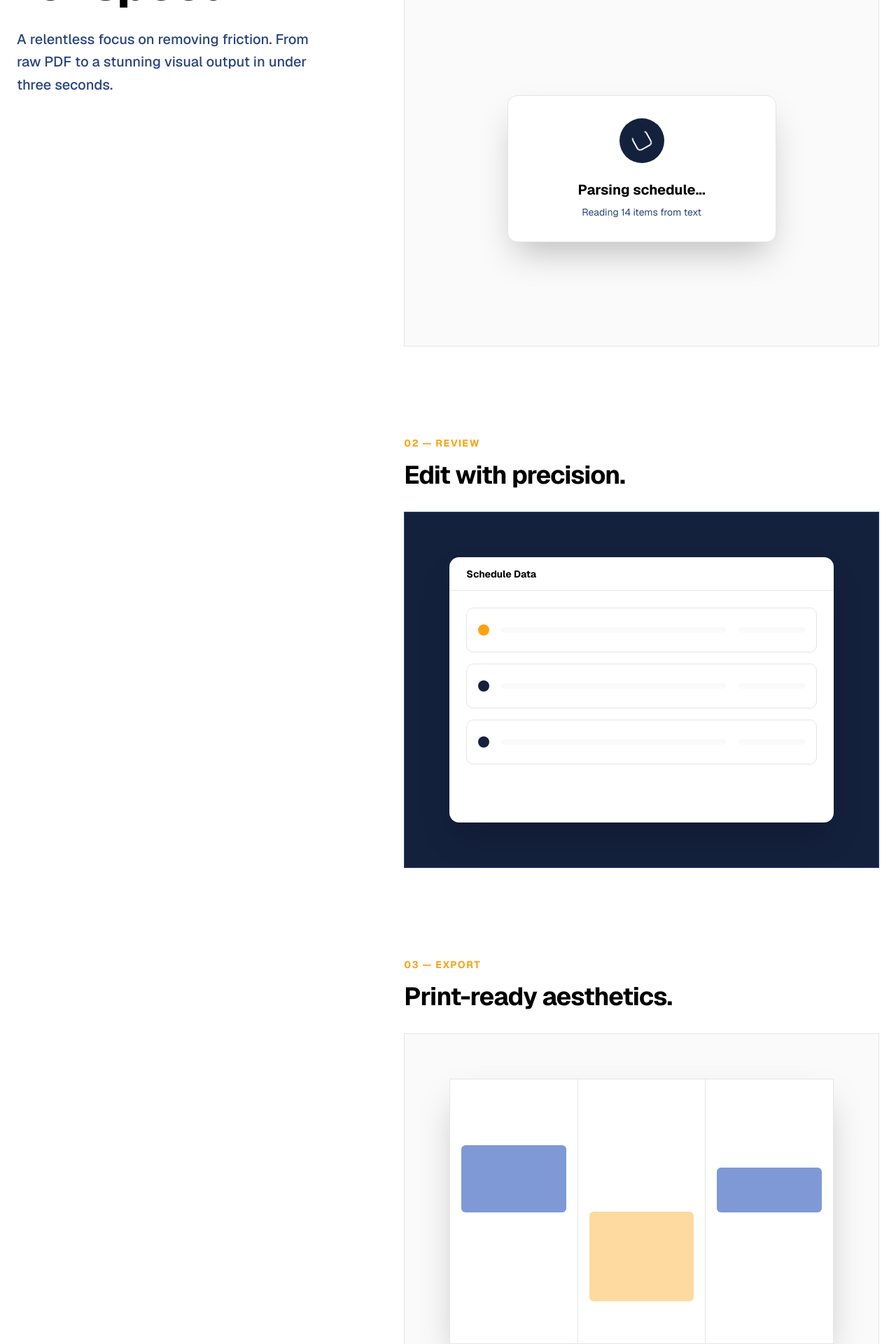
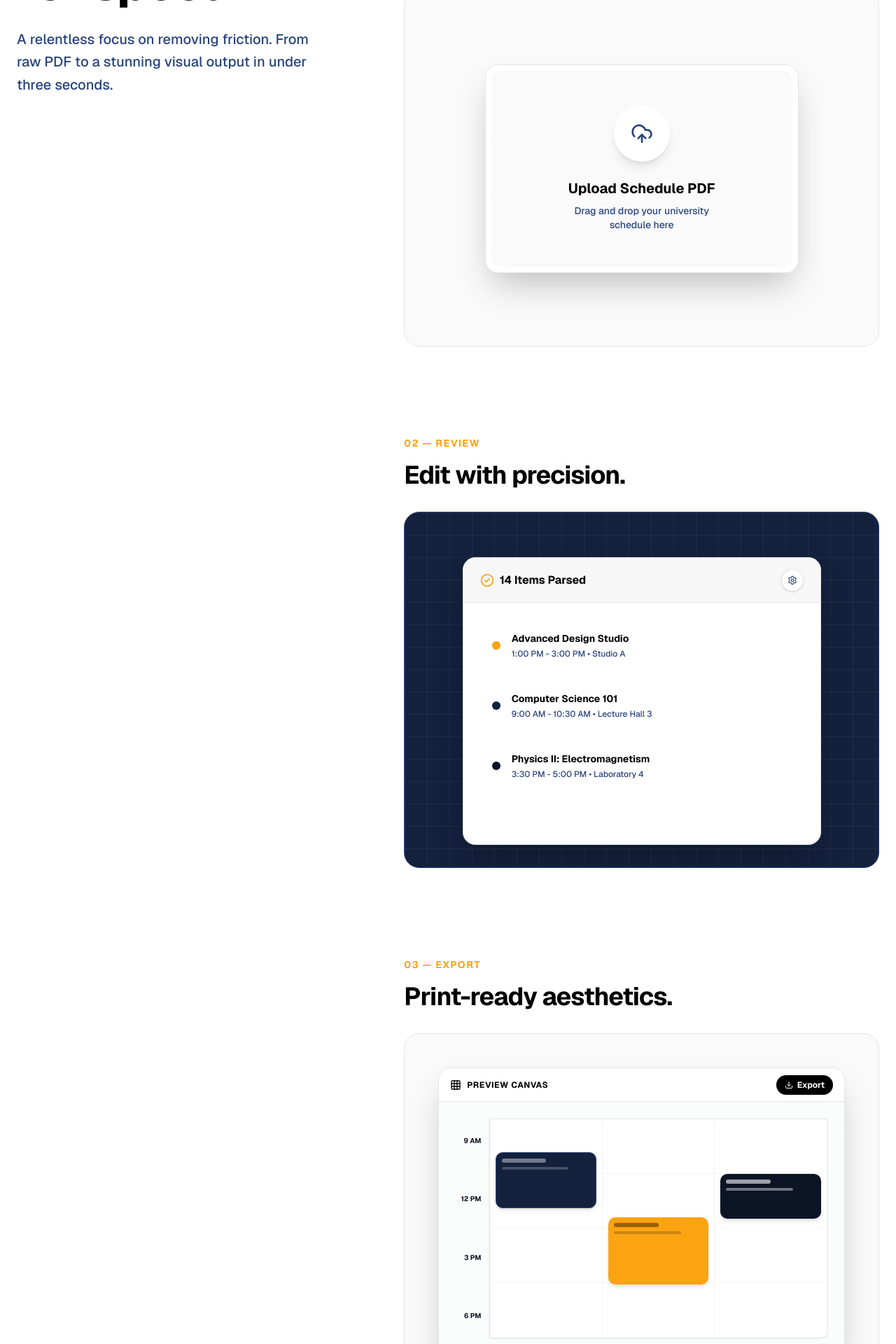
Before and after one commit to vardzz/gridworks, a Next.js app: page / in a window 1280 px wide. Shown: the part 1660-3580 px from the top of the page at 70% size. Built offline with nearby package versions, Linux system fonts and the light colour scheme.

Commit message:
feat: add FeaturesSection component to showcase core product capabilities

```diff
--- a/src/components/landing/FeaturesSection.tsx
+++ b/src/components/landing/FeaturesSection.tsx
@@ -1,3 +1,5 @@
+import { UploadCloud, FileText, CheckCircle2, ChevronRight, Settings, Grid as GridIcon, Download } from "lucide-react";
+
 export function FeaturesSection() {
   return (
     <section id="features" className="relative max-w-[1400px] mx-auto px-6 py-32 md:py-48">
@@ -16,60 +18,144 @@ export function FeaturesSection() {
         {/* Scrolling Visuals Column */}
         <div className="md:col-span-7 flex flex-col gap-32">
 
-          {/* Feature 1 */}
+          {/* Feature 1: Intake */}
           <div className="group">
             <div className="text-sm font-bold text-[#fca311] tracking-widest uppercase mb-4">01 — Intake</div>
             <h3 className="text-4xl font-bold tracking-tight text-black mb-8">Drop your raw data.</h3>
-            <div className="aspect-[4/3] bg-alabaster-grey-900 border border-alabaster-grey p-8 md:p-16 flex items-center justify-center transition-transform duration-700 group-hover:scale-[1.02]">
-              <div className="w-full max-w-sm bg-white border border-alabaster-grey shadow-2xl rounded-xl p-8 text-center">
-                <div className="w-16 h-16 bg-prussian-blue rounded-full mx-auto mb-6 flex items-center justify-center">
-                  <div className="w-6 h-6 border-2 border-white rounded-sm border-t-transparent animate-spin" />
+            <div className="aspect-[4/3] bg-alabaster-grey-900 border border-alabaster-grey p-8 md:p-16 flex items-center justify-center transition-transform duration-700 group-hover:scale-[1.02] overflow-hidden rounded-3xl">
+
+              <div className="w-full max-w-md bg-white border border-alabaster-grey shadow-2xl rounded-2xl p-2 flex flex-col relative overflow-hidden">
+                <div className="absolute top-0 inset-x-0 h-1 bg-gradient-to-r from-[#fca311] to-prussian-blue-300 opacity-0 group-hover:opacity-100 transition-opacity duration-700" />
+
+                {/* Drag and Drop Zone */}
+                <div className="border-2 border-dashed border-alabaster-grey-900 rounded-xl bg-alabaster-grey/20 flex flex-col items-center justify-center p-12 relative group-hover:border-prussian-blue-300 transition-colors duration-500 overflow-hidden">
+
+                  <div className="w-20 h-20 bg-white rounded-full shadow-lg flex items-center justify-center mb-6 group-hover:-translate-y-2 group-hover:shadow-xl transition-all duration-500 relative z-10">
+                    <UploadCloud className="text-prussian-blue-600 group-hover:text-[#fca311] transition-colors" size={32} />
+                  </div>
+                  <h4 className="text-xl font-bold text-black mb-2">Upload Schedule PDF</h4>
+                  <p className="text-sm text-prussian-blue-600 font-medium text-center max-w-[200px]">Drag and drop your university schedule here</p>
+
+                  {/* Floating Document Mock 1 */}
+                  <div className="absolute top-6 left-6 w-12 h-16 bg-white shadow-lg rounded border border-alabaster-grey flex flex-col items-center justify-center -rotate-12 opacity-0 group-hover:opacity-100 group-hover:translate-y-2 transition-all duration-700 delay-100 z-0">
+                    <FileText className="text-[#fca311]" size={20} />
+                  </div>
+                  {/* Floating Document Mock 2 */}
+                  <div className="absolute bottom-6 right-8 w-10 h-14 bg-white shadow-lg rounded border border-alabaster-grey flex flex-col items-center justify-center rotate-12 opacity-0 group-hover:opacity-100 group-hover:-translate-y-2 transition-all duration-700 delay-200 z-0">
+                    <FileText className="text-prussian-blue-300" size={16} />
+                  </div>
                 </div>
-                <div className="text-xl font-bold text-black mb-2">Parsing schedule...</div>
-                <div className="text-sm text-prussian-blue-600">Reading 14 items from text</div>
               </div>
+
             </div>
           </div>
 
-          {/* Feature 2 */}
+          {/* Feature 2: Review */}
           <div className="group">
             <div className="text-sm font-bold text-[#fca311] tracking-widest uppercase mb-4">02 — Review</div>
             <h3 className="text-4xl font-bold tracking-tight text-black mb-8">Edit with precision.</h3>
-            <div className="aspect-[4/3] bg-prussian-blue border border-prussian-blue-600 p-8 md:p-16 flex items-center justify-center transition-transform duration-700 group-hover:scale-[1.02]">
-              <div className="w-full h-full bg-white rounded-xl shadow-2xl overflow-hidden flex flex-col">
-                <div className="h-12 border-b border-alabaster-grey flex items-center px-6">
-                  <div className="text-sm font-bold text-black">Schedule Data</div>
+            <div className="aspect-[4/3] bg-prussian-blue border border-prussian-blue-600 p-8 md:p-12 flex items-center justify-center transition-transform duration-700 group-hover:scale-[1.02] rounded-3xl overflow-hidden relative">
+
+              <div className="absolute inset-0 bg-[linear-gradient(to_right,rgba(255,255,255,0.05)_1px,transparent_1px),linear-gradient(to_bottom,rgba(255,255,255,0.05)_1px,transparent_1px)] bg-[size:2rem_2rem]" />
+
+              <div className="w-full h-full max-w-lg bg-white rounded-2xl shadow-2xl overflow-hidden flex flex-col border border-alabaster-grey translate-y-4 group-hover:translate-y-0 transition-transform duration-700 relative z-10">
+                <div className="h-16 border-b border-alabaster-grey flex items-center justify-between px-6 bg-alabaster-grey/30">
+                  <div className="text-base font-bold text-black flex items-center gap-2">
+                    <CheckCircle2 className="text-[#fca311]" size={20} />
+                    14 Items Parsed
+                  </div>
+                  <div className="flex gap-2">
+                    <button className="w-8 h-8 rounded-full bg-white border border-alabaster-grey flex items-center justify-center shadow-sm hover:bg-alabaster-grey-900 transition-colors">
+                      <Settings size={14} className="text-prussian-blue-600" />
+                    </button>
+                  </div>
                 </div>
-                <div className="p-6 flex flex-col gap-4">
-                  {[1, 2, 3].map((i) => (
-                    <div key={i} className="h-16 border border-alabaster-grey rounded-lg flex items-center px-4 gap-4">
-                      <div className={`w-4 h-4 rounded-full ${i === 1 ? 'bg-[#fca311]' : 'bg-prussian-blue'}`} />
-                      <div className="flex-1 h-2 bg-alabaster-grey-900 rounded-full" />
-                      <div className="w-24 h-2 bg-alabaster-grey-900 rounded-full" />
+                <div className="p-4 sm:p-6 flex flex-col gap-3 flex-1 overflow-hidden">
+                  {[
+                    { color: "bg-[#fca311]", title: "Advanced Design Studio", time: "1:00 PM - 3:00 PM", room: "Studio A" },
+                    { color: "bg-prussian-blue", title: "Computer Science 101", time: "9:00 AM - 10:30 AM", room: "Lecture Hall 3" },
+                    { color: "bg-prussian-blue-300", title: "Physics II: Electromagnetism", time: "3:30 PM - 5:00 PM", room: "Laboratory 4" }
+                  ].map((item, i) => (
+                    <div key={i} className="group/item flex items-center p-3 sm:p-4 rounded-xl border border-transparent hover:border-alabaster-grey hover:bg-alabaster-grey/30 hover:shadow-sm transition-all cursor-pointer">
+                      <div className={`w-3 h-3 rounded-full ${item.color} mr-4 shadow-sm`} />
+                      <div className="flex-1">
+                        <div className="text-sm font-bold text-black truncate">{item.title}</div>
+                        <div className="text-xs font-medium text-prussian-blue-600 mt-1">{item.time} • {item.room}</div>
+                      </div>
+                      <ChevronRight size={16} className="text-prussian-blue-300 opacity-0 group-hover/item:opacity-100 group-hover/item:translate-x-1 transition-all" />
                     </div>
                   ))}
                 </div>
               </div>
+
             </div>
           </div>
 
-          {/* Feature 3 */}
+          {/* Feature 3: Export */}
           <div className="group">
             <div className="text-sm font-bold text-[#fca311] tracking-widest uppercase mb-4">03 — Export</div>
             <h3 className="text-4xl font-bold tracking-tight text-black mb-8">Print-ready aesthetics.</h3>
-            <div className="aspect-[4/3] bg-alabaster-grey-900 border border-alabaster-grey p-8 md:p-16 flex items-center justify-center transition-transform duration-700 group-hover:scale-[1.02]">
-              <div className="w-full h-full bg-white border border-alabaster-grey shadow-2xl flex">
-                 {/* Mock Grid Lines */}
-                 <div className="flex-1 border-r border-alabaster-grey h-full relative">
-                    <div className="absolute top-1/4 left-4 right-4 h-24 bg-prussian-blue-800 rounded-sm" />
-                 </div>
-                 <div className="flex-1 border-r border-alabaster-grey h-full relative">
-                    <div className="absolute top-1/2 left-4 right-4 h-32 bg-orange-800 rounded-sm" />
-                 </div>
-                 <div className="flex-1 h-full relative">
-                    <div className="absolute top-1/3 left-4 right-4 h-16 bg-prussian-blue-800 rounded-sm" />
-                 </div>
+            <div className="aspect-[4/3] bg-alabaster-grey-900 border border-alabaster-grey p-8 md:p-12 flex items-center justify-center transition-transform duration-700 group-hover:scale-[1.02] rounded-3xl">
+
+              <div className="w-full h-full bg-[#f8f9fa] border border-alabaster-grey shadow-2xl rounded-2xl flex flex-col overflow-hidden relative transition-transform duration-700 group-hover:-translate-y-2 group-hover:shadow-[0_20px_40px_rgba(0,0,0,0.1)]">
+                {/* Toolbar */}
+                <div className="h-12 bg-white border-b border-alabaster-grey flex items-center px-4 justify-between shrink-0">
+                   <div className="flex items-center gap-2">
+                     <GridIcon size={16} className="text-black" />
+                     <span className="text-xs font-bold text-black uppercase tracking-wider">Preview Canvas</span>
+                   </div>
+                   <button className="flex items-center gap-1.5 bg-black text-white px-3 py-1.5 rounded-full text-xs font-bold hover:bg-[#fca311] hover:text-black transition-colors">
+                     <Download size={12} />
+                     Export
+                   </button>
+                </div>
+
+                {/* Grid Canvas */}
+                <div className="flex-1 p-4 sm:p-6 flex bg-white/50">
+                  {/* Time Column */}
+                  <div className="w-10 sm:w-12 flex flex-col justify-between py-6 text-[9px] sm:text-[10px] font-bold text-prussian-blue-300 text-right pr-3 shrink-0">
+                    <span>9 AM</span>
+                    <span>12 PM</span>
+                    <span>3 PM</span>
+                    <span>6 PM</span>
+                  </div>
+
+                  {/* Grid Area */}
+                  <div className="flex-1 border-l border-t border-alabaster-grey flex relative bg-white shadow-sm rounded-br-lg">
+                    {/* Columns */}
+                    <div className="flex-1 border-r border-alabaster-grey/50 relative group/col">
+                       <div className="absolute top-0 inset-x-0 h-full bg-alabaster-grey-900/0 group-hover/col:bg-alabaster-grey-900/50 transition-colors" />
+                       <div className="absolute top-[15%] left-1.5 right-1.5 sm:left-2 sm:right-2 h-20 bg-prussian-blue rounded-md sm:rounded-lg p-2 shadow-md border border-prussian-blue-600 transform transition-transform group-hover:-translate-y-1 hover:scale-105 cursor-pointer z-10">
+                          <div className="w-1/2 h-1.5 bg-white/40 rounded-full mb-1.5" />
+                          <div className="w-3/4 h-1 bg-white/20 rounded-full" />
+                       </div>
+                    </div>
+                    <div className="flex-1 border-r border-alabaster-grey/50 relative group/col">
+                       <div className="absolute top-0 inset-x-0 h-full bg-alabaster-grey-900/0 group-hover/col:bg-alabaster-grey-900/50 transition-colors" />
+                       <div className="absolute top-[45%] left-1.5 right-1.5 sm:left-2 sm:right-2 h-24 bg-[#fca311] rounded-md sm:rounded-lg p-2 shadow-md transform transition-transform group-hover:-translate-y-1 delay-75 hover:scale-105 cursor-pointer z-10">
+                          <div className="w-1/2 h-1.5 bg-black/40 rounded-full mb-1.5" />
+                          <div className="w-3/4 h-1 bg-black/20 rounded-full" />
+                       </div>
+                    </div>
+                    <div className="flex-1 border-r border-alabaster-grey/50 relative group/col">
+                       <div className="absolute top-0 inset-x-0 h-full bg-alabaster-grey-900/0 group-hover/col:bg-alabaster-grey-900/50 transition-colors" />
+                       <div className="absolute top-[25%] left-1.5 right-1.5 sm:left-2 sm:right-2 h-16 bg-prussian-blue-300 rounded-md sm:rounded-lg p-2 shadow-md transform transition-transform group-hover:-translate-y-1 delay-150 hover:scale-105 cursor-pointer z-10">
+                          <div className="w-1/2 h-1.5 bg-white/60 rounded-full mb-1.5" />
+                          <div className="w-3/4 h-1 bg-white/40 rounded-full" />
+                       </div>
+                    </div>
+
+                    {/* Horizontal Lines (Background) */}
+                    <div className="absolute inset-0 pointer-events-none flex flex-col justify-between z-0">
+                      <div className="border-b border-alabaster-grey/30 w-full h-1/4" />
+                      <div className="border-b border-alabaster-grey/30 w-full h-1/4" />
+                      <div className="border-b border-alabaster-grey/30 w-full h-1/4" />
+                      <div className="border-b border-alabaster-grey/30 w-full h-1/4" />
+                    </div>
+                  </div>
+                </div>
               </div>
+
             </div>
           </div>
 
```
